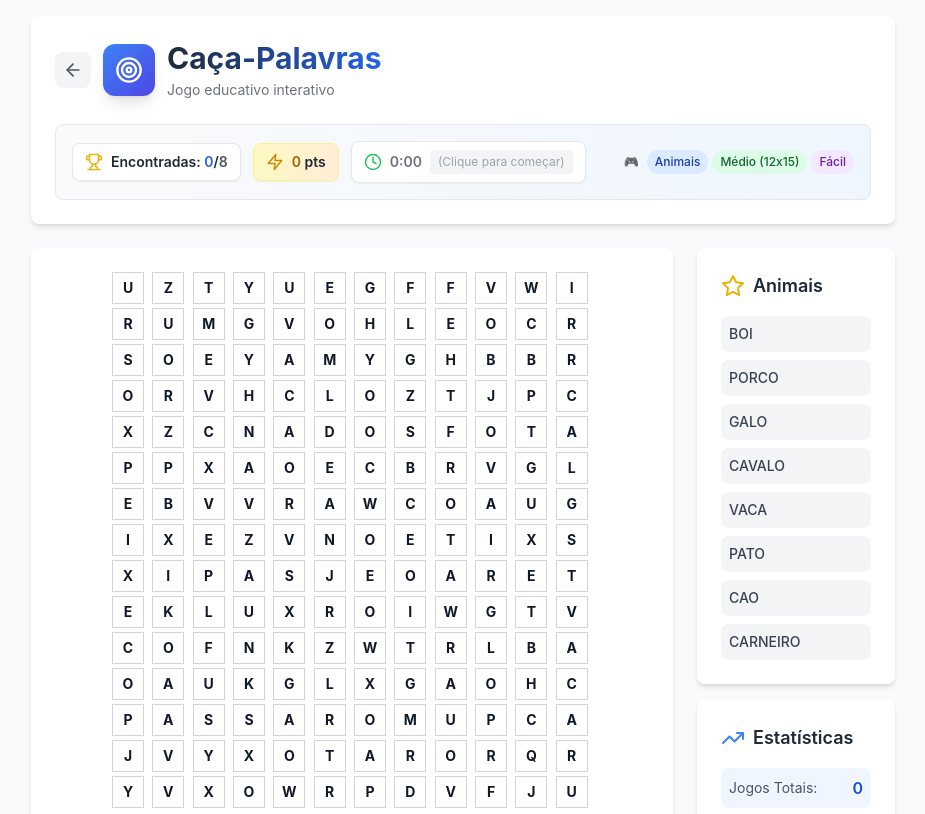
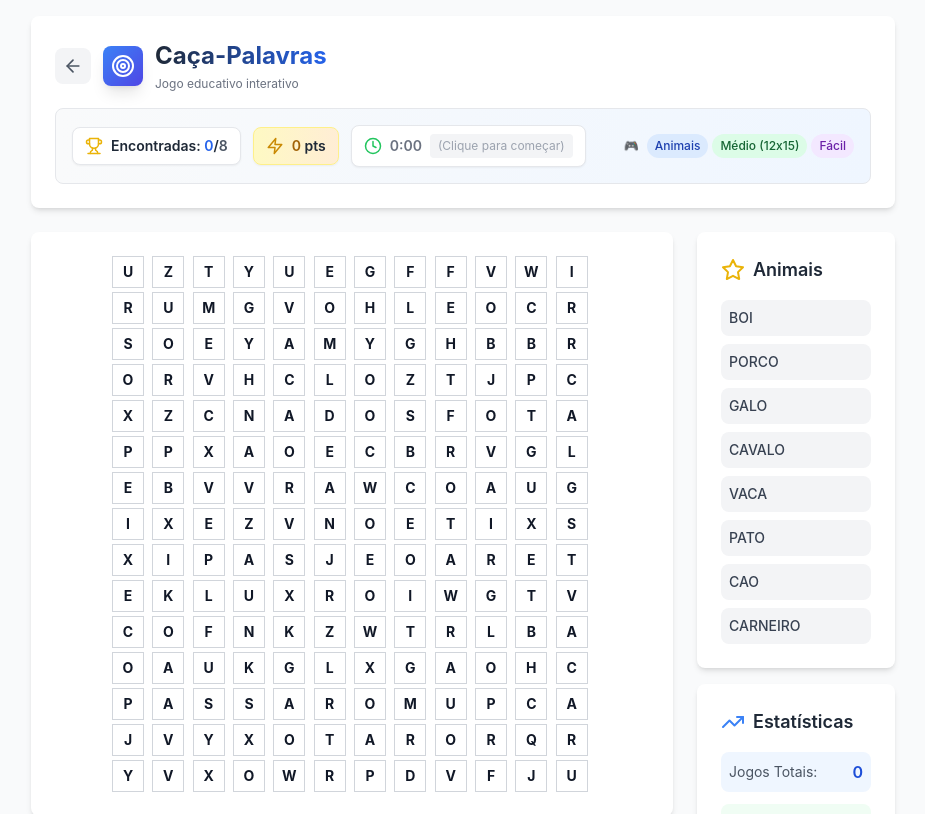
Before and after one commit to gus-gslab/gslgamezone, a React (Vite) app: page /caca-palavras in a window 1280 px wide. Shown: the top 814 px of the page, without its empty margins (177-1102 px from the left). Built offline with nearby package versions, Linux system fonts and the light colour scheme.

Commit message:
Reduce header height and improve card animations with fade-in on scroll

```diff
--- a/src/components/WordSearchGame.tsx
+++ b/src/components/WordSearchGame.tsx
@@ -1160,9 +1160,9 @@ const WordSearchGame: React.FC = () => {
         animate={{ opacity: 1, y: 0 }}
         transition={{ duration: 0.5 }}
       >
-        <div className="flex items-center justify-between mb-6">
+        <div className="flex items-center justify-between mb-4">
           {/* Mobile Header - Simplified */}
-          <div className="md:hidden flex items-center justify-between w-full mb-4">
+          <div className="md:hidden flex items-center justify-between w-full mb-2">
             <motion.button
               onClick={handleBackToHome}
               className="p-2 rounded-lg bg-gray-100 hover:bg-gray-200 transition-colors"
@@ -1205,14 +1205,14 @@ const WordSearchGame: React.FC = () => {
             >
               <ArrowLeft size={20} className="text-gray-600" />
             </motion.button>
-            <div className="p-3 bg-gradient-to-br from-blue-500 to-indigo-600 rounded-xl shadow-lg">
-              <Target className="text-white" size={28} />
+            <div className="p-2 bg-gradient-to-br from-blue-500 to-indigo-600 rounded-lg shadow-lg">
+              <Target className="text-white" size={24} />
             </div>
             <div>
-              <h1 className="text-3xl font-bold bg-gradient-to-r from-gray-800 to-blue-600 bg-clip-text text-transparent">
+              <h1 className="text-2xl font-bold bg-gradient-to-r from-gray-800 to-blue-600 bg-clip-text text-transparent">
                 {t.title}
               </h1>
-              <p className="text-sm text-gray-500 mt-1">Jogo educativo interativo</p>
+              <p className="text-xs text-gray-500 mt-1">Jogo educativo interativo</p>
             </div>
           </div>
 
--- a/src/pages/Home.tsx
+++ b/src/pages/Home.tsx
@@ -191,7 +191,7 @@ const Home: React.FC = () => {
                 key={stat.label}
                 initial={{ opacity: 0, y: 20 }}
                 whileInView={{ opacity: 1, y: 0 }}
-                viewport={{ once: true }}
+                viewport={{ once: true, margin: "-50px" }}
                 transition={{ duration: 0.5, delay: index * 0.1 }}
                 className="text-center"
               >
@@ -211,8 +211,9 @@ const Home: React.FC = () => {
         <div className="max-w-7xl mx-auto">
           <motion.div
             initial={{ opacity: 0, y: 20 }}
-            animate={{ opacity: 1, y: 0 }}
-            transition={{ duration: 0.8 }}
+            whileInView={{ opacity: 1, y: 0 }}
+            viewport={{ once: true, margin: "-50px" }}
+            transition={{ duration: 0.6 }}
             className="text-center mb-16"
           >
             <h3 className="text-4xl font-bold text-gray-900 mb-4">{t('home.games.title')}</h3>
@@ -225,12 +226,12 @@ const Home: React.FC = () => {
             {games.map((game, index) => (
               <motion.div
                 key={game.id}
-                initial={{ opacity: 0, y: 30, scale: 0.9 }}
-                whileInView={{ opacity: 1, y: 0, scale: 1 }}
-                viewport={{ once: true }}
+                initial={{ opacity: 0, y: 20 }}
+                whileInView={{ opacity: 1, y: 0 }}
+                viewport={{ once: true, margin: "-50px" }}
                 transition={{
-                  duration: 0.8,
-                  delay: index * 0.2,
+                  duration: 0.6,
+                  delay: index * 0.1,
                   ease: "easeOut"
                 }}
                 className="bg-white rounded-xl shadow-lg hover:shadow-xl transition-all duration-300 overflow-hidden"
```
